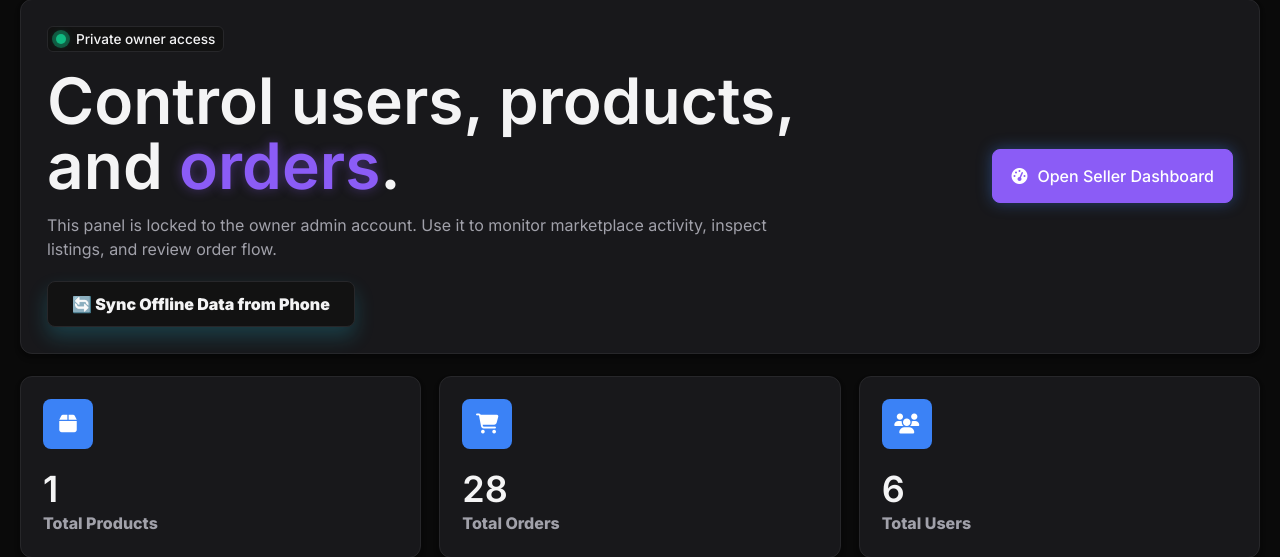
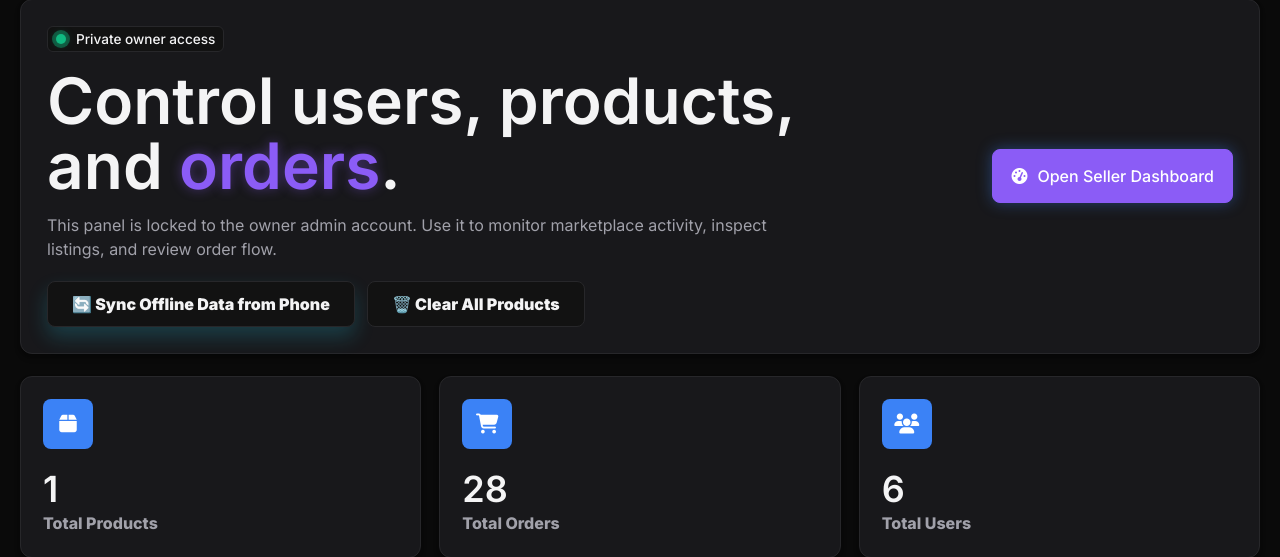
Before and after one commit to L0chan/l0chan, a Flask app: page /admin in a window 1280 px wide. Shown: the part 127-684 px from the top of the page. Run offline with Flask 3, Linux system fonts and the light colour scheme; the visitor is signed in with stand-in values (Sample User, id 1); data comes from the database, SQL or seed files in the repository; tables that the repository leaves empty hold one stand-in row (values such as "Sample post"); grey boxes marked "Sample" are stand-in pictures; some libraries are stand-ins or nearby versions.

Commit message:
fix: add Clear All Products button to admin panel

```diff
--- a/backend/routes/core.py
+++ b/backend/routes/core.py
@@ -389,6 +389,22 @@ def send_message():
 
     return redirect("/live_chat")
 
+@core_bp.route("/admin/clear_products", methods=["POST"])
+@role_required("admin")
+def clear_products():
+    try:
+        conn = get_db_conn()
+        cursor = conn.cursor()
+        cursor.execute("SELECT COUNT(*) FROM products")
+        row = cursor.fetchone()
+        count = row[0] if row else 0
+        cursor.execute("DELETE FROM products")
+        conn.commit()
+        conn.close()
+        return {"success": True, "deleted": count}
+    except Exception as e:
+        return {"success": False, "error": str(e)}, 500
+
 @core_bp.route("/admin")
 @role_required("admin")
 def admin():
--- a/frontend/templates/admin.html
+++ b/frontend/templates/admin.html
@@ -369,9 +369,14 @@
                 <div class="eyebrow"><span class="pulse-dot"></span> Private owner access</div>
                 <h1>Control users, products, and <span>orders</span>.</h1>
                 <p>This panel is locked to the owner admin account. Use it to monitor marketplace activity, inspect listings, and review order flow.</p>
-                <button onclick="migrateOldData(true)" style="margin-top:20px; padding:12px 24px; background:linear-gradient(135deg, var(--cyan), var(--green)); color:var(--ink); border:none; border-radius:14px; cursor:pointer; font-weight:900; box-shadow: 0 10px 20px rgba(34, 211, 238, 0.2);">
-                    🔄 Sync Offline Data from Phone
-                </button>
+                <div style="display:flex; gap:12px; flex-wrap:wrap; margin-top:20px;">
+                    <button onclick="migrateOldData(true)" style="padding:12px 24px; background:linear-gradient(135deg, var(--cyan), var(--green)); color:var(--ink); border:none; border-radius:14px; cursor:pointer; font-weight:900; box-shadow: 0 10px 20px rgba(34, 211, 238, 0.2);">
+                        🔄 Sync Offline Data from Phone
+                    </button>
+                    <button onclick="clearAllProducts()" id="clear-products-btn" style="padding:12px 24px; background:rgba(251,113,133,0.18); color:#fb7185; border:1px solid rgba(251,113,133,0.4); border-radius:14px; cursor:pointer; font-weight:900;">
+                        🗑️ Clear All Products
+                    </button>
+                </div>
             </div>
 
             <a class="hero-action" href="/shopkeeper_dashboard">
@@ -427,10 +432,12 @@
                                 <tr>
                                     <td>#{{ product['id'] }}</td>
                                     <td>
-                                        {% if product['product_image'].startswith('http') %}
-                                            <img src="{{ product['product_image'] }}" alt="{{ product['product_name'] }}">
+                                        {% if product['product_image'] and product['product_image'].startswith('http') %}
+                                            <img src="{{ product['product_image'] }}" alt="{{ product['product_name'] }}" onerror="this.onerror=null;this.src='/static/app-icon-512.png';">
+                                        {% elif product['product_image'] %}
+                                            <img src="/static/uploads/{{ product['product_image'] }}" alt="{{ product['product_name'] }}" onerror="this.onerror=null;this.src='/static/app-icon-512.png';">
                                         {% else %}
-                                            <img src="/static/uploads/{{ product['product_image'] }}" alt="{{ product['product_name'] }}">
+                                            <img src="/static/app-icon-512.png" alt="{{ product['product_name'] }}">
                                         {% endif %}
                                     </td>
                                     <td>{{ product['product_name'] }}</td>
@@ -520,6 +527,30 @@
             }
         }
         window.addEventListener('load', () => setTimeout(() => migrateOldData(false), 1000));
+
+        async function clearAllProducts() {
+            if (!confirm('⚠️ This will permanently delete ALL products from the database. Are you sure?')) return;
+            if (!confirm('This cannot be undone. Click OK to confirm deletion of ALL products.')) return;
+            const btn = document.getElementById('clear-products-btn');
+            btn.textContent = '⏳ Clearing...';
+            btn.disabled = true;
+            try {
+                const res = await fetch('/admin/clear_products', { method: 'POST' });
+                const data = await res.json();
+                if (data.success) {
+                    alert(`✅ Done! ${data.deleted} products deleted. Page will refresh.`);
+                    location.reload();
+                } else {
+                    alert('Error: ' + (data.error || 'Unknown error'));
+                    btn.textContent = '🗑️ Clear All Products';
+                    btn.disabled = false;
+                }
+            } catch(e) {
+                alert('Failed to clear products: ' + e.message);
+                btn.textContent = '🗑️ Clear All Products';
+                btn.disabled = false;
+            }
+        }
     </script>
 </body>
 </html>
```
